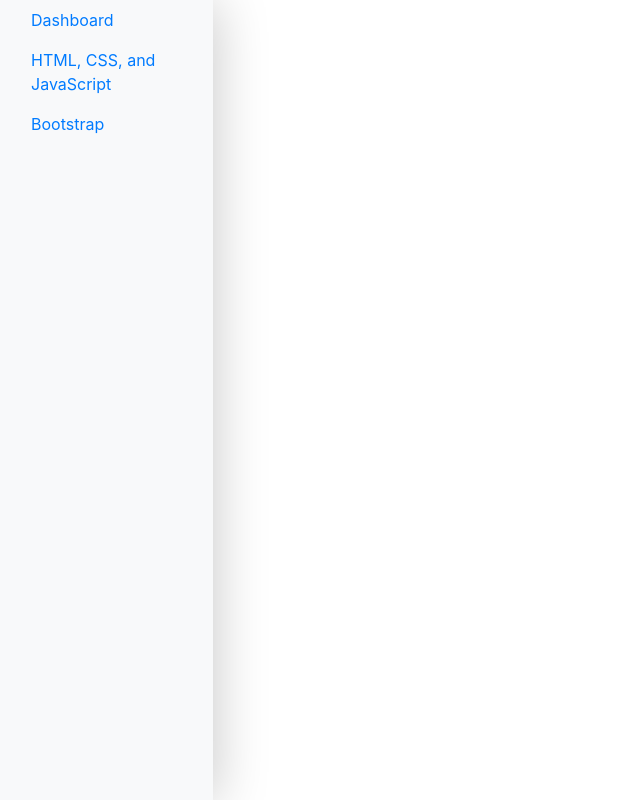
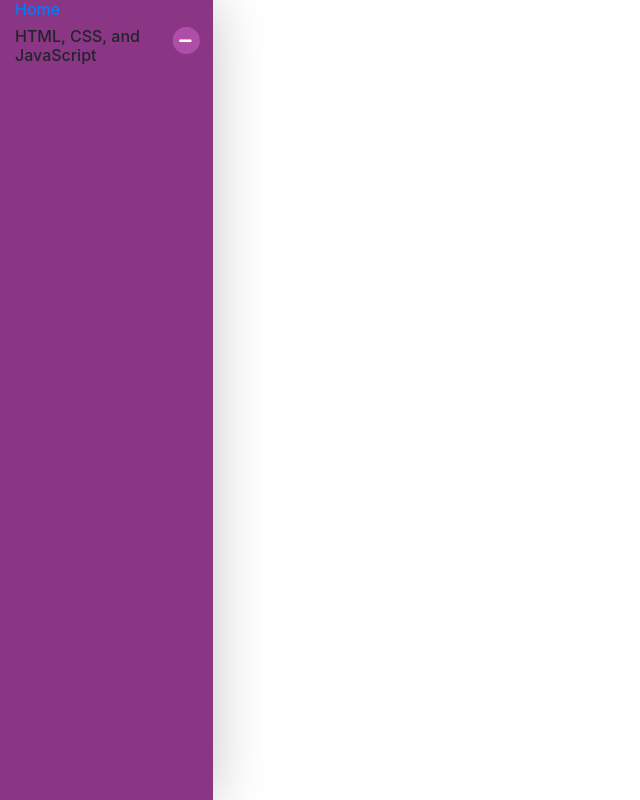
Before and after one commit to HeresJohnny5/Nucamp-Portal, a website: page bootcamp/index.html in a window 1280 px wide. Shown: the whole page, without its empty margins (0-640 px from the left). Drawn offline with nearby package versions, Linux system fonts and the light colour scheme.

Commit message:
Add Font Awesome package. Adjust sidebar to use Bootstrap Accordion Component.

```diff
--- a/bootcamp/index.html
+++ b/bootcamp/index.html
@@ -3,36 +3,67 @@
   <head>
     <meta charset="UTF-8" />
     <meta name="viewport" content="width=device-width, initial-scale=1.0" />
+    <!-- FONT AWESOME 5-->
+    <link
+      rel="stylesheet"
+      href="node_modules/@fortawesome/fontawesome-free/css/all.css"
+    />
+
+    <!-- BOOTSTRAP 4 CSS -->
     <link
       rel="stylesheet"
       href="node_modules/bootstrap/dist/css/bootstrap.min.css"
     />
+
+    <!-- CUSTOM STYLES -->
     <link rel="stylesheet" href="./public/css/styles.css" />
+
     <title>Nucamp Coding Bootcamp</title>
   </head>
 
   <body>
     <div class="container-fluid">
       <div class="row">
-        <nav class="col-md-2 d-none d-md-block bg-light sidebar">
+        <nav class="col-md-2 sidebar">
           <div class="sidebar-sticky">
-            <ul class="nav flex-column">
-              <li class="nav-item">
-                <a class="nav-link active" href="#">
-                  Dashboard <span class="sr-only">(current)</span>
-                </a>
-              </li>
-              <li class="nav-item">
-                <a class="nav-link" href="#">
-                  HTML, CSS, and JavaScript
-                </a>
-              </li>
-              <li class="nav-item">
-                <a class="nav-link" href="#">
-                  Bootstrap
-                </a>
-              </li>
-            </ul>
+            <div>
+              <a href="#!">
+                <h6>Home</h6>
+              </a>
+            </div>
+
+            <div id="accordion">
+              <div>
+                <div
+                  class="cohort-title"
+                  data-toggle="collapse"
+                  data-target="#collapseOne"
+                  aria-expanded="true"
+                  aria-controls="collapseOne"
+                >
+                  <h6>HTML, CSS, and JavaScript</h6>
+                  <span class="fa-stack fa-sm">
+                    <i class="fas fa-circle fa-stack-2x"></i>
+                    <i class="fas fa-minus fa-stack-1x fa-inverse"></i>
+                  </span>
+                </div>
+
+                <div
+                  id="collapseOne"
+                  class="collapse"
+                  aria-labelledby="headingOne"
+                  data-parent="#accordion"
+                >
+                  <ul>
+                    <li><a href="#!">Week 1</a></li>
+                    <li><a href="#!">Week 2</a></li>
+                    <li><a href="#!">Week 3</a></li>
+                    <li><a href="#!">Week 4</a></li>
+                    <li><a href="#!">Week 5</a></li>
+                  </ul>
+                </div>
+              </div>
+            </div>
           </div>
         </nav>
       </div>
@@ -41,5 +72,11 @@
     <script src="node_modules/jquery/dist/jquery.slim.min.js"></script>
     <script src="node_modules/popper.js/dist/umd/popper.min.js"></script>
     <script src="node_modules/bootstrap/dist/js/bootstrap.min.js"></script>
+
+    <script>
+      $("#accordion").on("hide.bs.collapse show.bs.collapse", (e) => {
+        $(e.target).prev().find("i:last-child").toggleClass("fa-minus fa-plus");
+      });
+    </script>
   </body>
 </html>
--- a/bootcamp/package.json
+++ b/bootcamp/package.json
@@ -20,6 +20,8 @@
     "parallelshell": "^3.0.1"
   },
   "dependencies": {
+    "@fortawesome/fontawesome-free": "^5.15.1",
+    "@fortawesome/free-solid-svg-icons": "^5.15.1",
     "bootstrap": "^4.5.0",
     "bootstrap-social": "^5.1.1",
     "font-awesome": "^4.7.0",
--- a/bootcamp/scss/_navigation.scss
+++ b/bootcamp/scss/_navigation.scss
@@ -1,5 +1,5 @@
 nav {
-  background-color: #fff;
+  background-color: $purple-dark;
   box-shadow: 2px 2px 50px #c9c9c9;
   position: fixed;
   top: 0;
@@ -8,3 +8,13 @@ nav {
   overflow: scroll;
   width: 20rem;
 }
+
+.cohort-title {
+  display: flex;
+
+  .fa-circle {
+    color: $purple-light;
+  }
+}
+
+@import './variables';
--- /dev/null
+++ b/bootcamp/scss/_variables.scss
@@ -0,0 +1,2 @@
+$purple-light: #af4ea9;
+$purple-dark: #8a3685;
--- a/bootcamp/scss/main.scss
+++ b/bootcamp/scss/main.scss
@@ -4,4 +4,5 @@
   padding: 0;
 }
 
+@import './variables';
 @import './navigation';
```
Also changed, not shown: bootcamp/public/css/styles.css, 1 other file.
